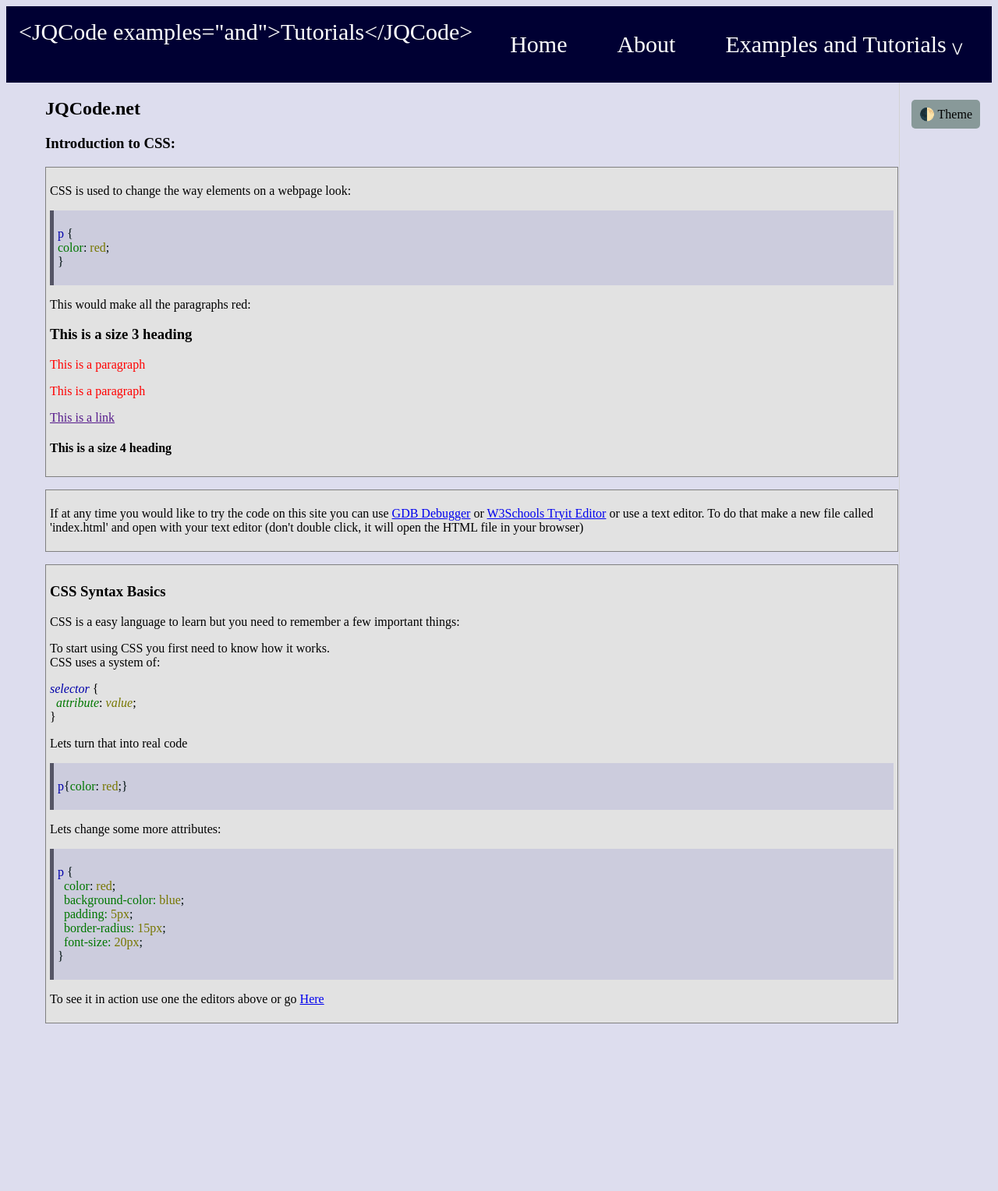
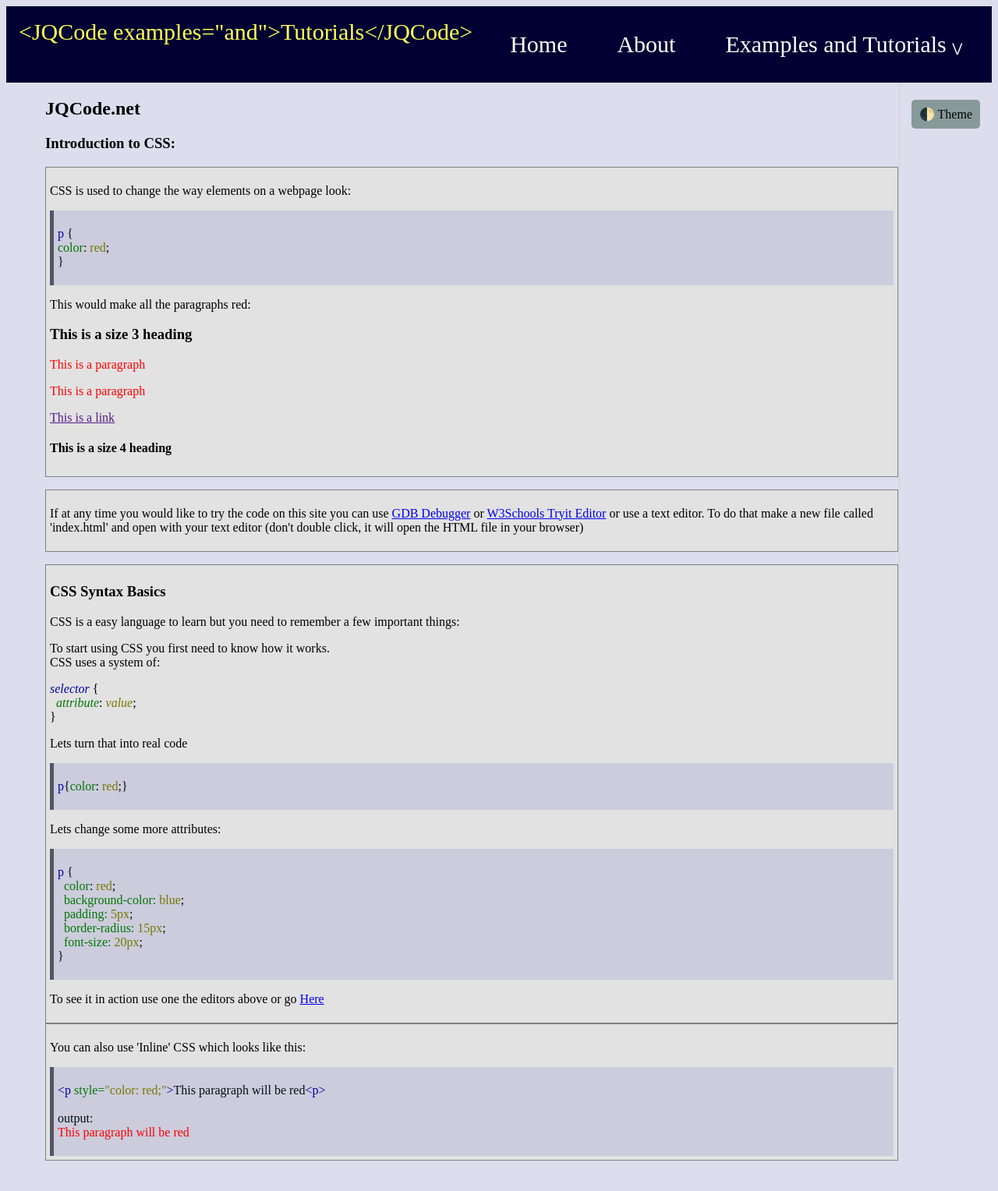
Before and after one commit to Python-Sargent/JQCODE, a plain HTML site: page excss.html in a window 1280 px wide. Shown: the top 1528 px of the page at 78% size. Drawn offline with Linux system fonts and the light colour scheme.

Commit message:
Change name-color/contents of pages

```diff
--- a/excss.html
+++ b/excss.html
@@ -26,7 +26,7 @@ $(document).ready(function() {
 
 <nav>
   <ul>
-   <li>&lt;JQCode examples="and"&gt;Tutorials&lt;/JQCode&gt;</li>
+   <li class="name">&lt;JQCode examples="and"&gt;Tutorials&lt;/JQCode&gt;</li>
    <li><a href="./index.html">Home</a></li>
    <li><a>About</a></li>
    <li class="dropdown">
@@ -105,6 +105,16 @@ $(document).ready(function() {
 		</div>
   <p>To see it in action use one the editors above or go <a href="./cex1.html">Here</a></p>
  </div>
+	<div>
+	<p>You can also use 'Inline' CSS which looks like this:</p>
+  <div class="codep">
+			<p>
+    <span class="tag">&lt;p</span>&nbsp;<span class="atr">style=</span><span class="val">"color: red;"</span><span class=tag>&gt;</span>This paragraph will be red<span class="tag">&lt;p&gt;</span><br><br>
+				output:&nbsp;<br>
+				<span style="color: red;">This paragraph will be red</span>
+   </p>
+		</div>
+	</div>
 </section>
 
 <footer>
--- a/styles.css
+++ b/styles.css
@@ -144,6 +144,8 @@ html,body { height:100%; }
 
 .dropdown:hover .dropbtn {background-color: #112;}
 
+.name {color: #ffff55;}
+
 footer {
   position: relative;
   text-align: center;
--- a/styles2.css
+++ b/styles2.css
@@ -144,6 +144,8 @@ div.codep {
 
 .dropdown:hover .dropbtn {background-color: #112;}
 
+.name {color: #ffff55;}
+
 footer {
   position: relative;
   text-align: center;
```
Also changed, not shown: exhtml.html (+2 -2 lines), exjq.html (+1 -1 lines), exjs.html (+1 -1 lines), expy.html (+1 -1 lines), hex1.html (+2 -2 lines), index.html (+4 -1 lines).
